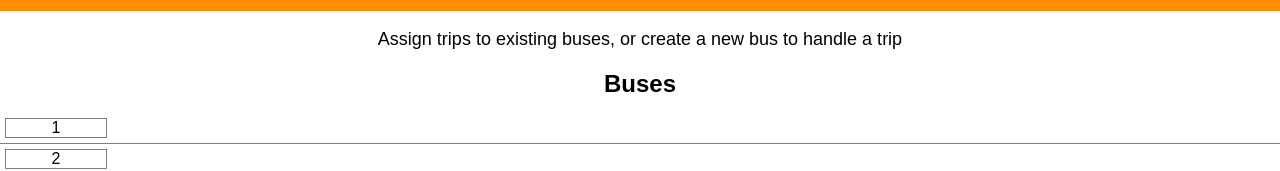
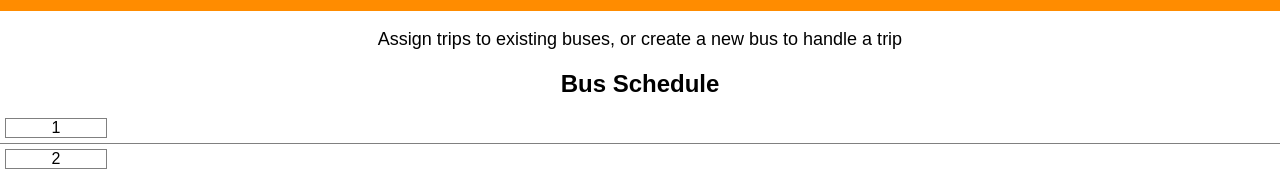
Before and after one commit to kayline/remix_bus_scheduling, a React (Create React App) app: page / in a window 1280 px wide. Shown: the part 179-350 px from the top of the page. Built offline with nearby package versions, Linux system fonts and the light colour scheme.

Commit message:
change title

```diff
--- a/src/App.js
+++ b/src/App.js
@@ -28,7 +28,7 @@ class App extends Component {
         <p className="App-intro">
           Assign trips to existing buses, or create a new bus to handle a trip
         </p>
-        <h2>Buses</h2>
+        <h2>Bus Schedule</h2>
         <div className="schedule">
           {this.state.buses.map(bus => (
             <Bus bus={bus}  trips={this.getTripsForBus(bus.id)} key={bus.id}/>
```
